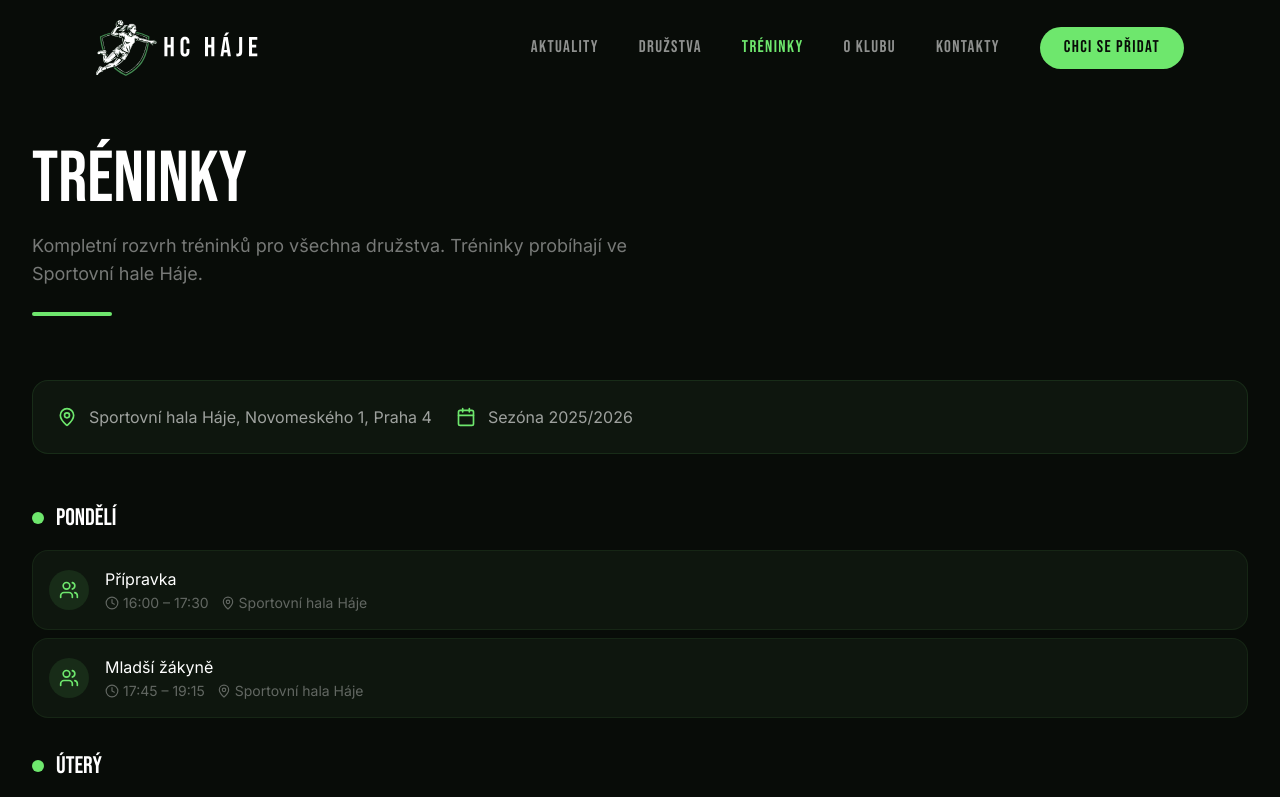
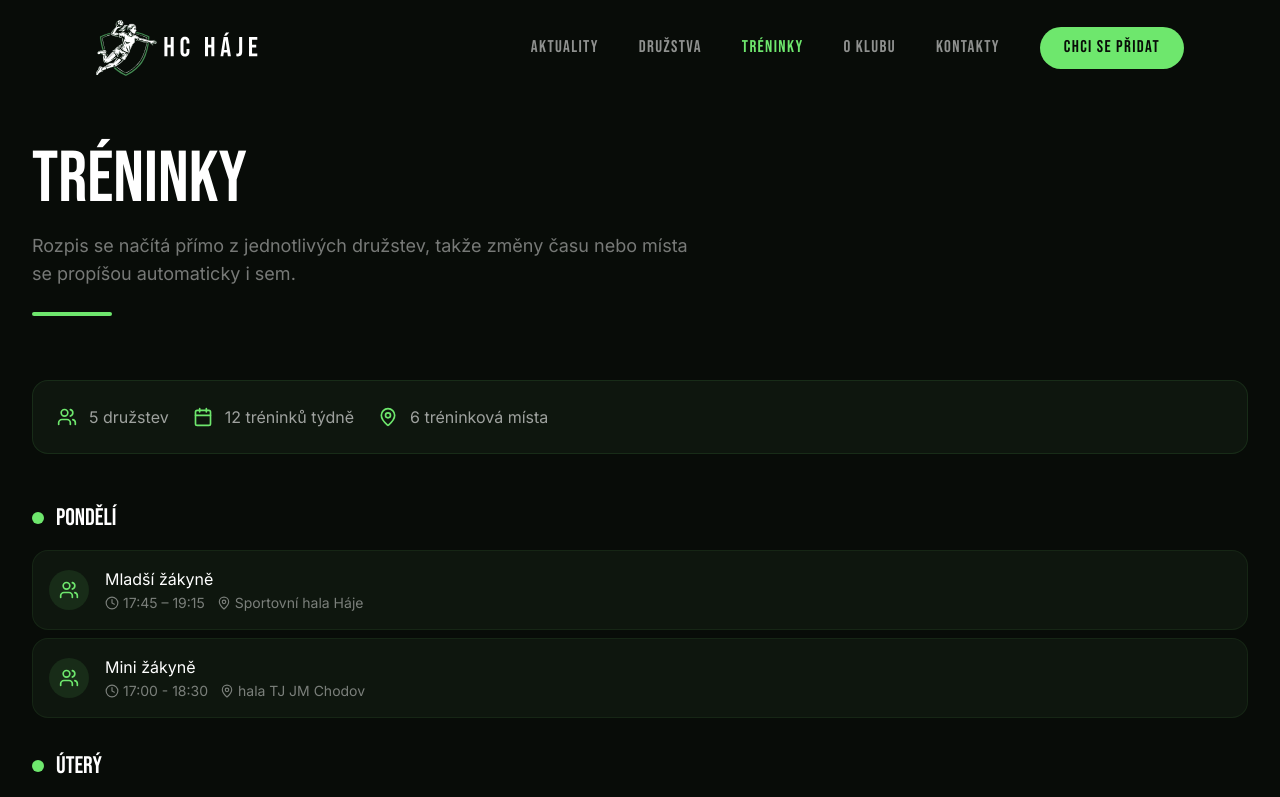
Before and after one commit to jakub245/hchaje-web, a React (Vite) app: page /treninky in a window 1280 px wide. Shown: the top 797 px of the page. Built offline with nearby package versions, Linux system fonts and the light colour scheme.

Commit message:
Update Treninky.tsx

```diff
--- a/src/app/pages/Treninky.tsx
+++ b/src/app/pages/Treninky.tsx
@@ -1,71 +1,77 @@
+import { Link } from "react-router-dom";
 import { Clock, Calendar, MapPin, Users, Trophy } from "lucide-react";
-import { PageHero, Btn, CtaStrip, SectionLabel, bebas, inter } from "../components/shared";
+import { PageHero, CtaStrip, bebas, inter } from "../components/shared";
+import { TEAMS } from "../data/teams";
 
-const SCHEDULE = [
-  { day: "Pondělí", slots: [
-    { time: "16:00 – 17:30", team: "Přípravka", hall: "Sportovní hala Háje" },
-    { time: "17:45 – 19:15", team: "Mladší žákyně", hall: "Sportovní hala Háje" },
-  ]},
-  { day: "Úterý", slots: [
-    { time: "16:00 – 17:30", team: "Starší žákyně", hall: "Sportovní hala Háje" },
-    { time: "18:00 – 19:30", team: "A-tým ženy", hall: "Sportovní hala Háje" },
-  ]},
-  { day: "Středa", slots: [
-    { time: "16:00 – 17:30", team: "Přípravka", hall: "Sportovní hala Háje" },
-    { time: "17:45 – 19:15", team: "Mladší žákyně", hall: "Sportovní hala Háje" },
-    { time: "19:30 – 21:00", team: "A-tým ženy", hall: "Sportovní hala Háje" },
-  ]},
-  { day: "Čtvrtek", slots: [
-    { time: "17:00 – 18:30", team: "Starší žákyně", hall: "Sportovní hala Háje" },
-    { time: "19:00 – 20:30", team: "A-tým ženy", hall: "Sportovní hala Háje" },
-  ]},
-  { day: "Pátek", slots: [
-    { time: "16:00 – 17:30", team: "Přípravka", hall: "Sportovní hala Háje" },
-    { time: "17:45 – 19:15", team: "Mladší žákyně", hall: "Sportovní hala Háje" },
-  ]},
-];
+const DAY_ORDER = ["Pondělí", "Úterý", "Středa", "Čtvrtek", "Pátek", "Sobota", "Neděle"];
+
+const scheduleByDay = DAY_ORDER.map((day) => ({
+  day,
+  slots: TEAMS.flatMap((team) =>
+    team.trainings
+      .filter((training) => training.day === day)
+      .map((training) => ({
+        ...training,
+        team: team.name,
+        slug: team.slug,
+      })),
+  ),
+})).filter((item) => item.slots.length > 0);
+
+const totalTrainings = scheduleByDay.reduce((sum, day) => sum + day.slots.length, 0);
+const totalTeams = new Set(scheduleByDay.flatMap((day) => day.slots.map((slot) => slot.team))).size;
+const totalHalls = new Set(scheduleByDay.flatMap((day) => day.slots.map((slot) => slot.hall))).size;
 
 export default function TreninkyPage() {
   return (
     <>
-      <PageHero title="Tréninky" subtitle="Kompletní rozvrh tréninků pro všechna družstva. Tréninky probíhají ve Sportovní hale Háje." />
+      <PageHero
+        title="Tréninky"
+        subtitle="Rozpis se načítá přímo z jednotlivých družstev, takže změny času nebo místa se propíšou automaticky i sem."
+      />
 
       <section className="reveal-on-scroll pb-20 lg:pb-28">
         <div className="max-w-7xl mx-auto px-4 sm:px-6 lg:px-8">
-          {/* Info bar */}
           <div className="flex flex-wrap gap-6 mb-12 p-6 rounded-2xl bg-[#0e160e] border border-[#6EE76D]/10">
             <div className="flex items-center gap-3">
-              <MapPin className="w-5 h-5 text-[#6EE76D]" />
-              <span className="text-white/60" style={{ fontFamily: inter }}>Sportovní hala Háje, Novomeského 1, Praha 4</span>
+              <Users className="w-5 h-5 text-[#6EE76D]" />
+              <span className="text-white/60" style={{ fontFamily: inter }}>{totalTeams} družstev</span>
             </div>
             <div className="flex items-center gap-3">
               <Calendar className="w-5 h-5 text-[#6EE76D]" />
-              <span className="text-white/60" style={{ fontFamily: inter }}>Sezóna 2025/2026</span>
+              <span className="text-white/60" style={{ fontFamily: inter }}>{totalTrainings} tréninků týdně</span>
+            </div>
+            <div className="flex items-center gap-3">
+              <MapPin className="w-5 h-5 text-[#6EE76D]" />
+              <span className="text-white/60" style={{ fontFamily: inter }}>{totalHalls} tréninková místa</span>
             </div>
           </div>
 
-          {/* Schedule */}
           <div className="space-y-8">
-            {SCHEDULE.map((day) => (
+            {scheduleByDay.map((day) => (
               <div key={day.day}>
                 <h3 className="text-2xl text-white uppercase mb-4 flex items-center gap-3" style={{ fontFamily: bebas }}>
                   <div className="w-3 h-3 rounded-full bg-[#6EE76D]" />
                   {day.day}
                 </h3>
                 <div className="space-y-2">
-                  {day.slots.map((slot, i) => (
-                    <div key={i} className="flex items-center gap-4 p-4 rounded-2xl bg-[#0e160e] border border-[#6EE76D]/8 hover:border-[#6EE76D]/20 transition-all">
+                  {day.slots.map((slot) => (
+                    <Link
+                      key={slot.slug + slot.day + slot.time}
+                      to={`/druzstva/${slot.slug}`}
+                      className="flex items-center gap-4 p-4 rounded-2xl bg-[#0e160e] border border-[#6EE76D]/8 hover:border-[#6EE76D]/20 hover:bg-[#111c11] transition-all"
+                    >
                       <div className="w-10 h-10 rounded-full bg-[#6EE76D]/10 flex items-center justify-center flex-shrink-0">
-                        {slot.team === "A-tým ženy" ? <Trophy className="w-5 h-5 text-[#6EE76D]" /> : <Users className="w-5 h-5 text-[#6EE76D]" />}
+                        {slot.slug === "zeny" ? <Trophy className="w-5 h-5 text-[#6EE76D]" /> : <Users className="w-5 h-5 text-[#6EE76D]" />}
                       </div>
                       <div className="flex-1 min-w-0">
                         <span className="text-white" style={{ fontFamily: inter }}>{slot.team}</span>
-                        <div className="flex items-center gap-3 text-sm text-white/35 mt-0.5">
+                        <div className="flex flex-wrap items-center gap-3 text-sm text-white/45 mt-0.5">
                           <span className="flex items-center gap-1"><Clock className="w-3.5 h-3.5" /> {slot.time}</span>
                           <span className="flex items-center gap-1"><MapPin className="w-3.5 h-3.5" /> {slot.hall}</span>
                         </div>
                       </div>
-                    </div>
+                    </Link>
                   ))}
                 </div>
               </div>
```
